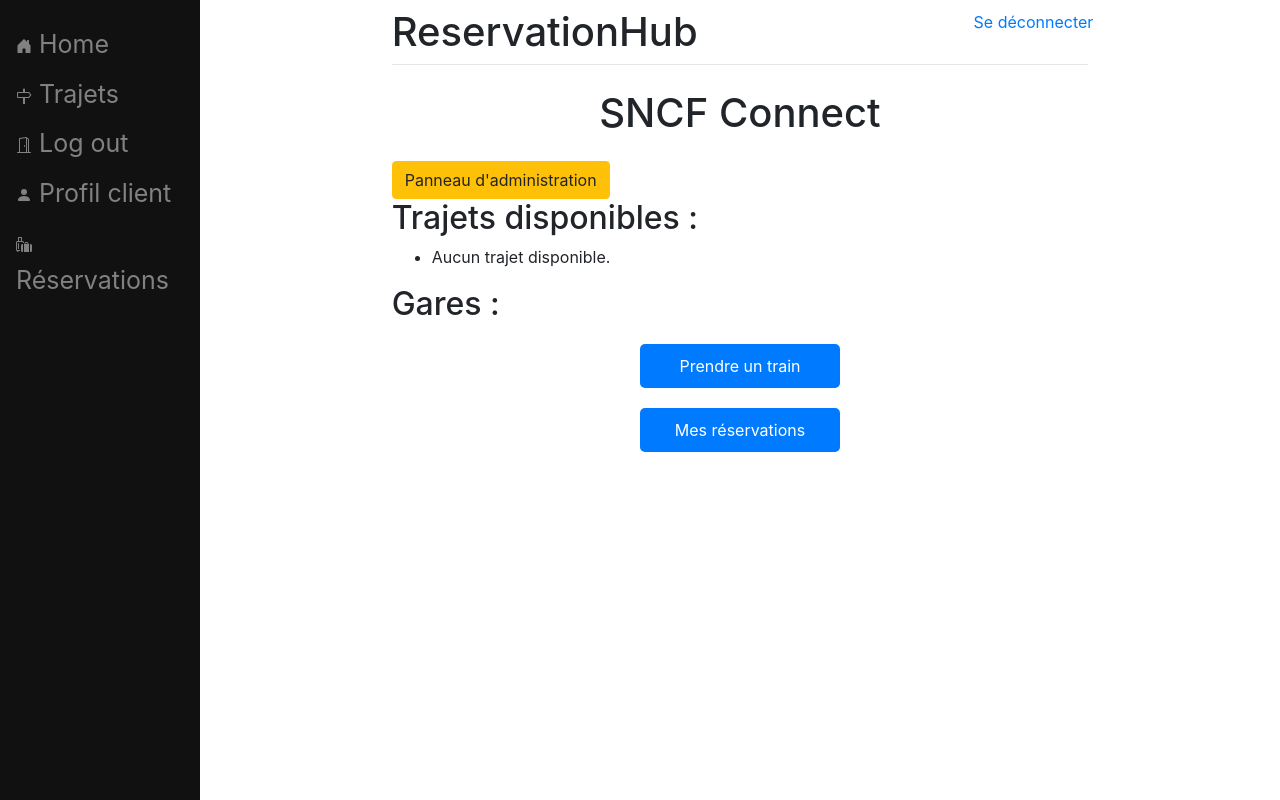
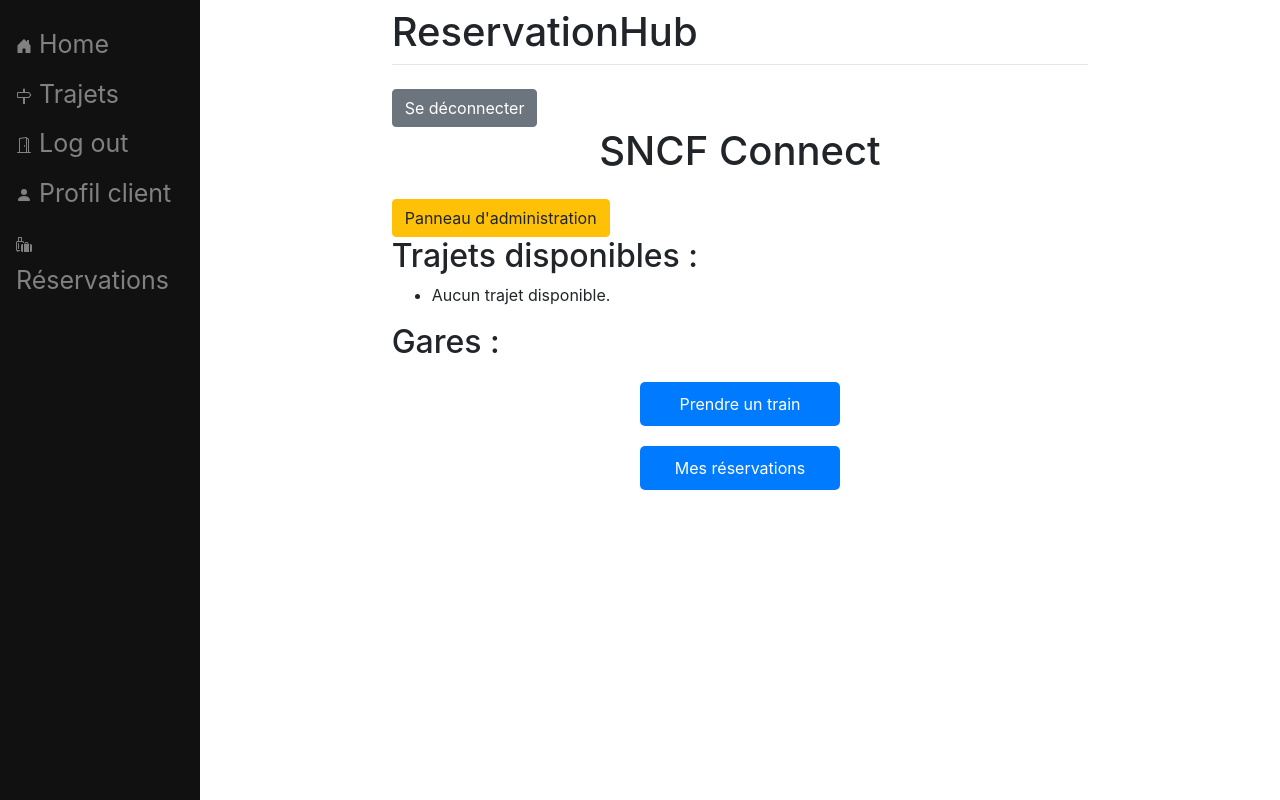
Before and after one commit to rayenehassan/reservations-rayene-hassan, a Django app: page /accueil_connecte/ in a window 1280 px wide. Run offline with Django 4.2, Linux system fonts and the light colour scheme; the visitor is signed in with stand-in values (Sample User, id 1); data that the repository does not hold is empty.

Commit message:
homepage

```diff
--- a/reservations/reservationhub/templates/reservationhub/homepage_connecte.html
+++ b/reservations/reservationhub/templates/reservationhub/homepage_connecte.html
@@ -7,10 +7,10 @@ Accueil
 {%block content%}
 <head>
     <meta charset="UTF-8">
+    <a href="{% url 'reservationhub:accueil' %}" class="btn btn-secondary">Se déconnecter</a>
     <title>Accueil </title>
 </head>
 <body>
-    <a href="{% url 'reservationhub:accueil' %}" style="position: absolute; top: 10px; right: 10px;">Se déconnecter</a>
 
     <h1 style="text-align: center;">SNCF Connect</h1>
     {% if user.is_superuser %}
```
